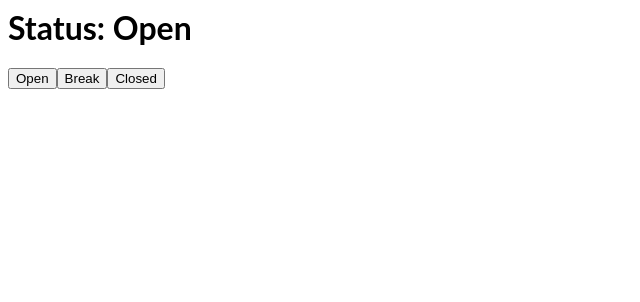
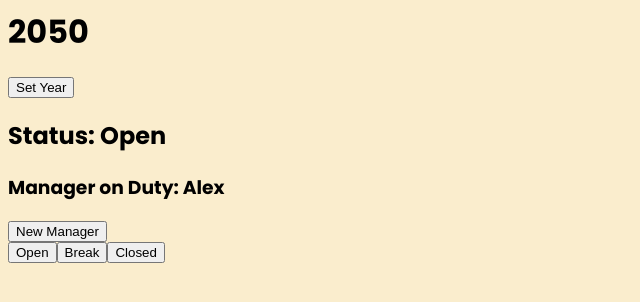
Before and after one commit to githubjack/Learnin-React, a React (Create React App) app: page / in a window 1280 px wide. Shown: the top 302 px of the page, without its empty margins (0-640 px from the left). Built offline with nearby package versions, Linux system fonts and the light colour scheme.

Commit message:
Multiple variables with useState

```diff
--- a/index.tsx
+++ b/index.tsx
@@ -12,10 +12,20 @@ const root = createRoot(rootElement);
 
 
 function App(props) {
+  const [year, setYear] = React.useState(2050);
+  const [manager, setManager] = React.useState('Alex');
   const [status, setStatus] = React.useState('Open');
   return (
     <div>
-      <h1>Status: {status}</h1>
+      <div>
+      <h1>{year}</h1>
+      <button onClick={() => setYear(year +1)}>Set Year</button>
+      </div>
+      <h2>Status: {status}</h2>
+      <div>
+        <h3>Manager on Duty: {manager}</h3>
+        <button onClick={() => setManager('Rachel')}>New Manager</button>
+      </div>
       <div>
         <button onClick={() => setStatus('Open')}>Open</button>
         <button onClick={() => setStatus('Back in 5')}>Break</button>
--- a/style.css
+++ b/style.css
@@ -1,9 +1,6 @@
-h1, p {
-  font-family: Lato;
+@import url('https://fonts.googleapis.com/css2?family=Poppins:wght@400;700&display=swap');
+
+body{
+  font-family: 'Poppins', sans-serif;
+  background-color:#faedcd;
 }
-.message {
-  background-color:yellow;
-  padding:1em;
-  margin:1em;
-  border-radius:0.25em;
-}
```
